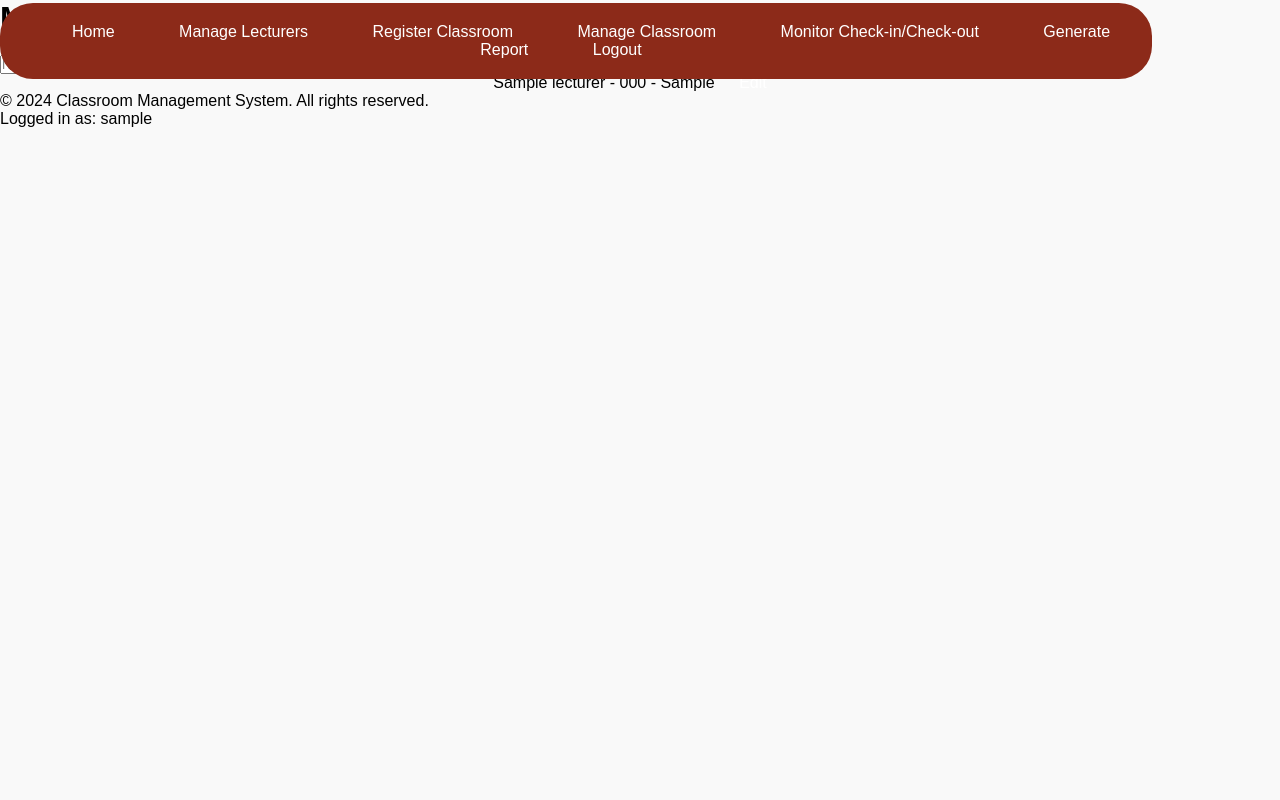
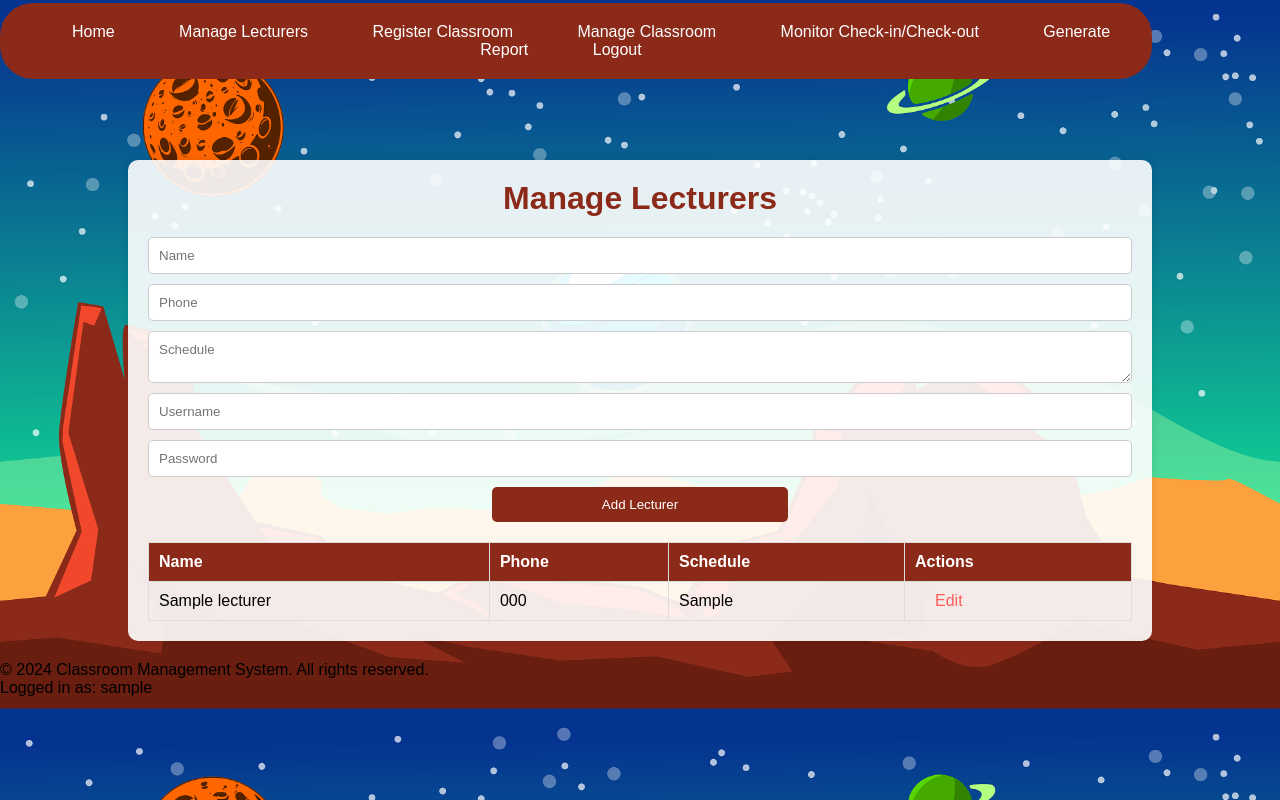
Before and after one commit to JatinPandey-ops/cms-final, a PHP site: page /manage_lecturers.php in a window 1280 px wide. Run offline with PHP 8.4, Linux system fonts and the light colour scheme; the visitor is signed in with stand-in values (Sample User, id 1); tables that the repository leaves empty hold one stand-in row (values such as "Sample post").

Commit message:
css updated

```diff
--- a/assets/css/login.css
+++ b/assets/css/login.css
@@ -38,7 +38,9 @@ h3 {
     margin-bottom: 20px;
     color: #333;
 }
-
+.error {
+    color: red;
+}
 form input[type="text"],
 form input[type="password"] {
     width: calc(100% - 40px);
--- /dev/null
+++ b/assets/css/manage_lecturers.css
@@ -0,0 +1,78 @@
+* {
+    margin: 0;
+    padding: 0;
+    box-sizing: border-box;
+    font-family: Arial, sans-serif;
+}
+
+body {
+    background-image: url("../img/login_bg.png");
+    background-size: cover;
+    background-position: center;
+}
+
+.container {
+    width: 80%;
+    margin: 20px auto;
+    padding: 20px;
+    background: rgba(255, 255, 255, 0.9);
+    box-shadow: 0 0 10px rgba(0, 0, 0, 0.1);
+    border-radius: 10px;
+    margin-top: 10rem;
+}
+
+h1 {
+    margin-bottom: 20px;
+    text-align: center;
+    color: #8C2A19;
+}
+
+.form {
+    display: flex;
+    flex-direction: column;
+    gap: 10px;
+    margin-bottom: 20px;
+}
+
+.form input, .form textarea, .form button {
+    padding: 10px;
+    border: 1px solid #ccc;
+    border-radius: 5px;
+}
+
+.form button {
+    background-color:#8C2A19;
+    color: white;
+    border: none;
+    cursor: pointer;
+    transition: background-color 0.3s ease;
+    width: 30%;
+    margin : auto;
+}
+
+.form button:hover {
+    background-color: #ff3b3b;
+}
+
+.lecturers-table {
+    width: 100%;
+    border-collapse: collapse;
+    margin-top: 20px;
+}
+
+.lecturers-table th, .lecturers-table td {
+    padding: 10px;
+    border: 1px solid #ddd;
+    text-align: left;
+}
+
+.lecturers-table th {
+    background-color: #8C2A19;
+    color: white;
+}
+
+.lecturers-table td a {
+    color: #ff5e5e;
+    text-decoration: none;
+    transition: color 0.3s ease;
+}
--- a/manage_lecturers.php
+++ b/manage_lecturers.php
@@ -6,7 +6,8 @@ if (!isset($_SESSION['username']) || $_SESSION['role'] != 'admin') {
 }
 include 'db.php';
 include 'includes/header.php';
-
+$error = false;
+$success = false;
 if ($_SERVER['REQUEST_METHOD'] == 'POST') {
     if (isset($_POST['add_lecturer'])) {
         // Adding a new lecturer
@@ -22,12 +23,14 @@ if ($_SERVER['REQUEST_METHOD'] == 'POST') {
             $lecturer_id = $conn->insert_id; // Get the last inserted ID
             $sql = "INSERT INTO users (username, password, role) VALUES ('$username', '$password', '$role')";
             if ($conn->query($sql) === TRUE) {
-                echo "New lecturer added successfully";
+                $success = true;
+                // echo "New lecturer added successfully";
             } else {
                 echo "Error: " . $sql . "<br>" . $conn->error;
             }
         } else {
-            echo "Error: " . $sql . "<br>" . $conn->error;
+            $error = true;
+            // echo "Error: " . $sql . "<br>" . $conn->error;
         }
     } elseif (isset($_POST['update_lecturer'])) {
         // Updating an existing lecturer
@@ -38,17 +41,33 @@ if ($_SERVER['REQUEST_METHOD'] == 'POST') {
 
         $sql = "UPDATE lecturers SET name='$name', phone='$phone', schedule='$schedule' WHERE id='$id'";
         if ($conn->query($sql) === TRUE) {
-            echo "Lecturer updated successfully";
+            $success = true;
         } else {
             echo "Error: " . $sql . "<br>" . $conn->error;
         }
     }
 }
 ?>
-
+<!DOCTYPE html>
+<html lang="en">
+<head>
+    <meta charset="UTF-8">
+    <meta name="viewport" content="width=device-width, initial-scale=1.0">
+    <title>Manage Lecturers - CMS</title>
+    <link rel="stylesheet" href="assets/css/manage_lecturers.css">
+</head>
+<body>
+    <div class="container">
         <h1>Manage Lecturers</h1>
+        <?php
+        if($success == true) {
+          echo "<h4 style='color : green ; padding : 5px'>Lecturer details saved successfully</h4>";
+        }elseif($error == true) {
+            echo "<h4 style='color : red; padding : 5px'>Something went wrong!!!</h4>";
+        };
+        ?>
         <?php if ($_SESSION['role'] == 'admin'): ?>
-    <form method="post" action="manage_lecturers.php">
+            <form method="post" action="manage_lecturers.php" class="form">
                 <input type="hidden" name="add_lecturer" value="1">
                 <input type="text" name="name" placeholder="Name" required>
                 <input type="text" name="phone" placeholder="Phone" required>
@@ -62,18 +81,31 @@ if ($_SERVER['REQUEST_METHOD'] == 'POST') {
         <?php
         $result = $conn->query("SELECT * FROM lecturers");
         if ($result->num_rows > 0) {
-    echo "<ul>";
+            echo "<table class='lecturers-table'>";
+            echo "<thead><tr><th>Name</th><th>Phone</th><th>Schedule</th>";
+            if ($_SESSION['role'] == 'admin') {
+                echo "<th>Actions</th>";
+            }
+            echo "</tr></thead><tbody>";
             while ($row = $result->fetch_assoc()) {
-        echo "<li>";
-        echo $row['name'] . " - " . $row['phone'] . " - " . $row['schedule'];
+                echo "<tr>";
+                echo "<td>" . $row['name'] . "</td>";
+                echo "<td>" . $row['phone'] . "</td>";
+                echo "<td>" . $row['schedule'] . "</td>";
                 if ($_SESSION['role'] == 'admin') {
-            echo " <a href='edit_lecturer.php?id=" . $row['id'] . "'>Edit</a>";
+                    echo "<td><a href='edit_lecturer.php?id=" . $row['id'] . "'>Edit</a></td>";
                 }
-        echo "</li>";
+                echo "</tr>";
             }
-    echo "</ul>";
+            echo "</tbody></table>";
         } else {
-    echo "No lecturers found.";
+            echo "<p>No lecturers found.</p>";
         }
+        ?>
+    </div>
+    <?php
+
     include 'includes/footer.php';
     ?>
+</body>
+</html>
```
Also changed, not shown: login.php (+14 -3 lines). Lines whose indentation alone changed are shown as unchanged.
